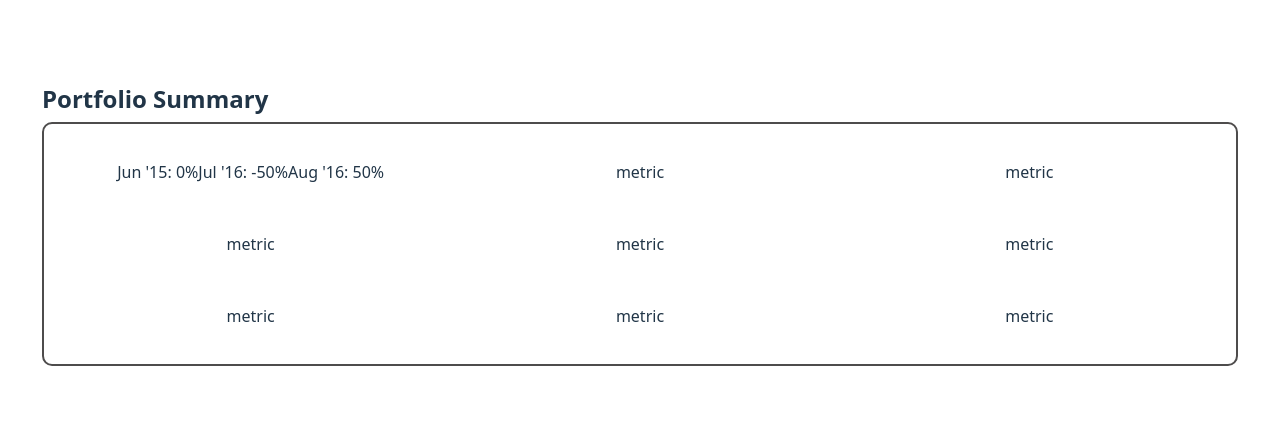
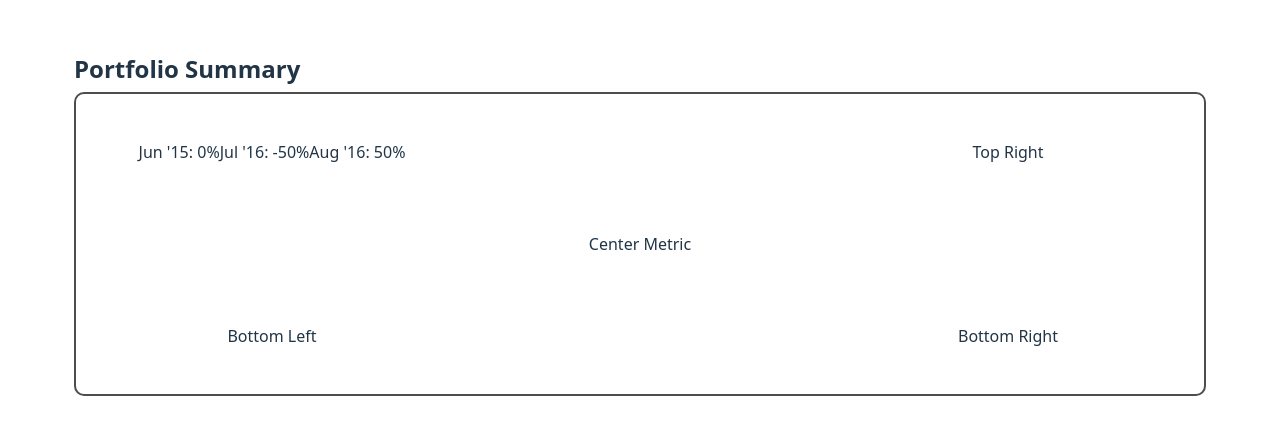
Before and after one commit to Ahmed-Khanji/Investment-Dashboard, a React (Vite) app in the folder frontend/: page / in a window 1280 px wide. Shown: the part 194-628 px from the top of the page. Built offline with nearby package versions, Linux system fonts and the light colour scheme; no server answers.

Commit message:
final first metric touches

```diff
--- a/frontend/src/components/ControlPanel.jsx
+++ b/frontend/src/components/ControlPanel.jsx
@@ -76,23 +76,31 @@ export default function ControlPanel() {
                 <h2>Portfolio Summary</h2>
                 <div className="panel">
                     <div className='grid'>
-                        <div>
+                        <div className='top-left'>
                             {mthlyReturns.map((stat, index) => (
                                 <p key={index}>
                                     {stat.date}: {stat.return}%
                                 </p>
                             ))}
                         </div>
-                        <div><p>metric</p></div>
-                        <div><p>metric</p></div>
+                        <div></div>
+                        <div className='top-right'>
+                            <p>Top Right</p>
+                        </div>
 
-                        <div><p>metric</p></div>
-                        <div><p>metric</p></div>
-                        <div><p>metric</p></div>
+                        <div></div>
+                        <div className='center-metric'>
+                            <p>Center Metric</p>
+                        </div>
+                        <div></div>
 
-                        <div><p>metric</p></div>
-                        <div><p>metric</p></div>
-                        <div><p>metric</p></div>
+                        <div className='bottom-left'>
+                            <p>Bottom Left</p>
+                        </div>
+                        <div></div>
+                        <div className='bottom-right'>
+                            <p>Bottom Right</p>
+                        </div>
                     </div>
                 </div>
             </div>
--- a/frontend/src/styles/ControlPanel.css
+++ b/frontend/src/styles/ControlPanel.css
@@ -3,7 +3,7 @@
 }
 .panel {
   padding: 20px;
-  width: 90vw;
+  width: 85vw;
   max-width: 1200px;
   border: 2px solid rgb(78, 76, 76);
   border-radius: 10px;
@@ -20,4 +20,6 @@
   display: flex;
   align-items: center;
   justify-content: center;
+  text-align: center;
+  padding: 10px;
 }
```
